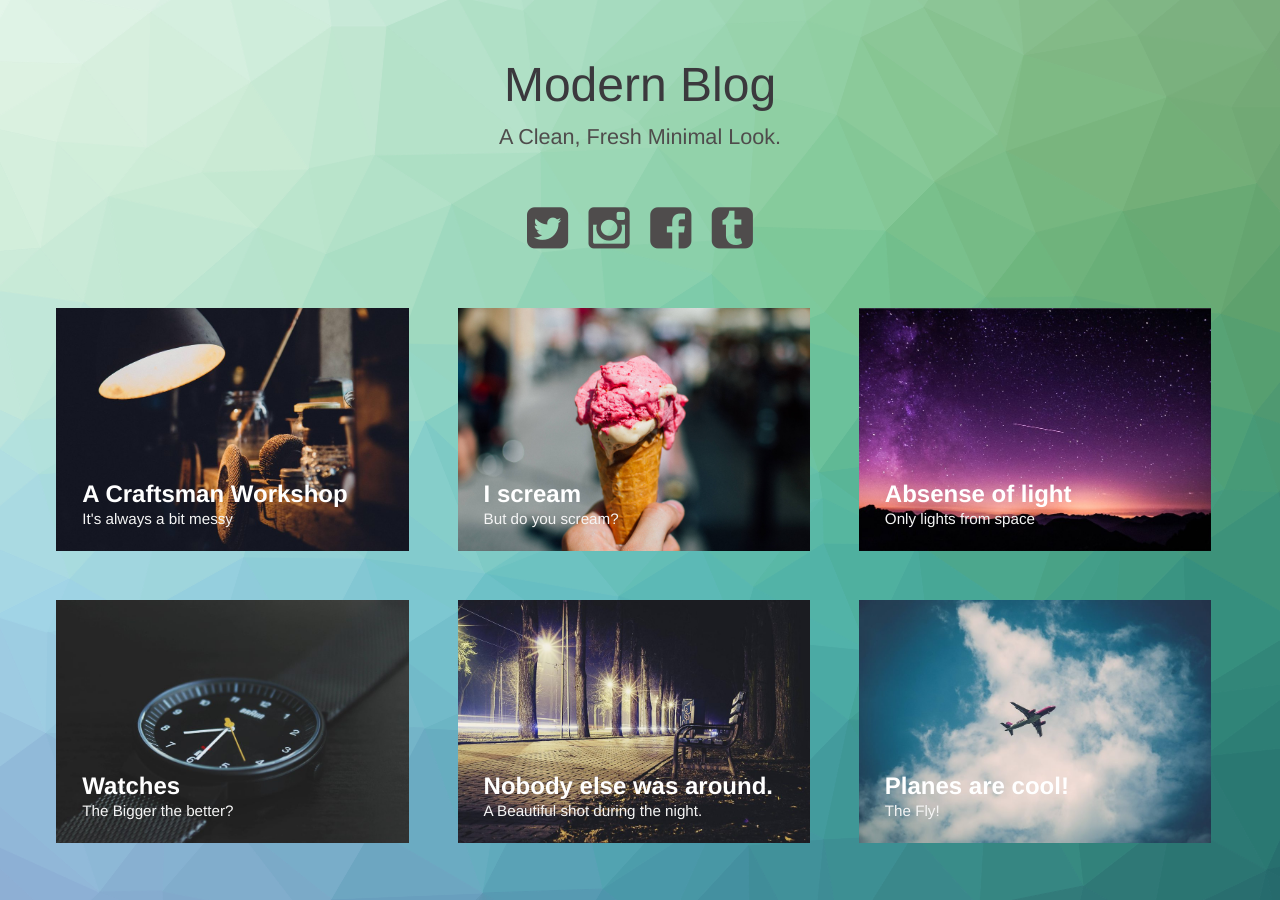
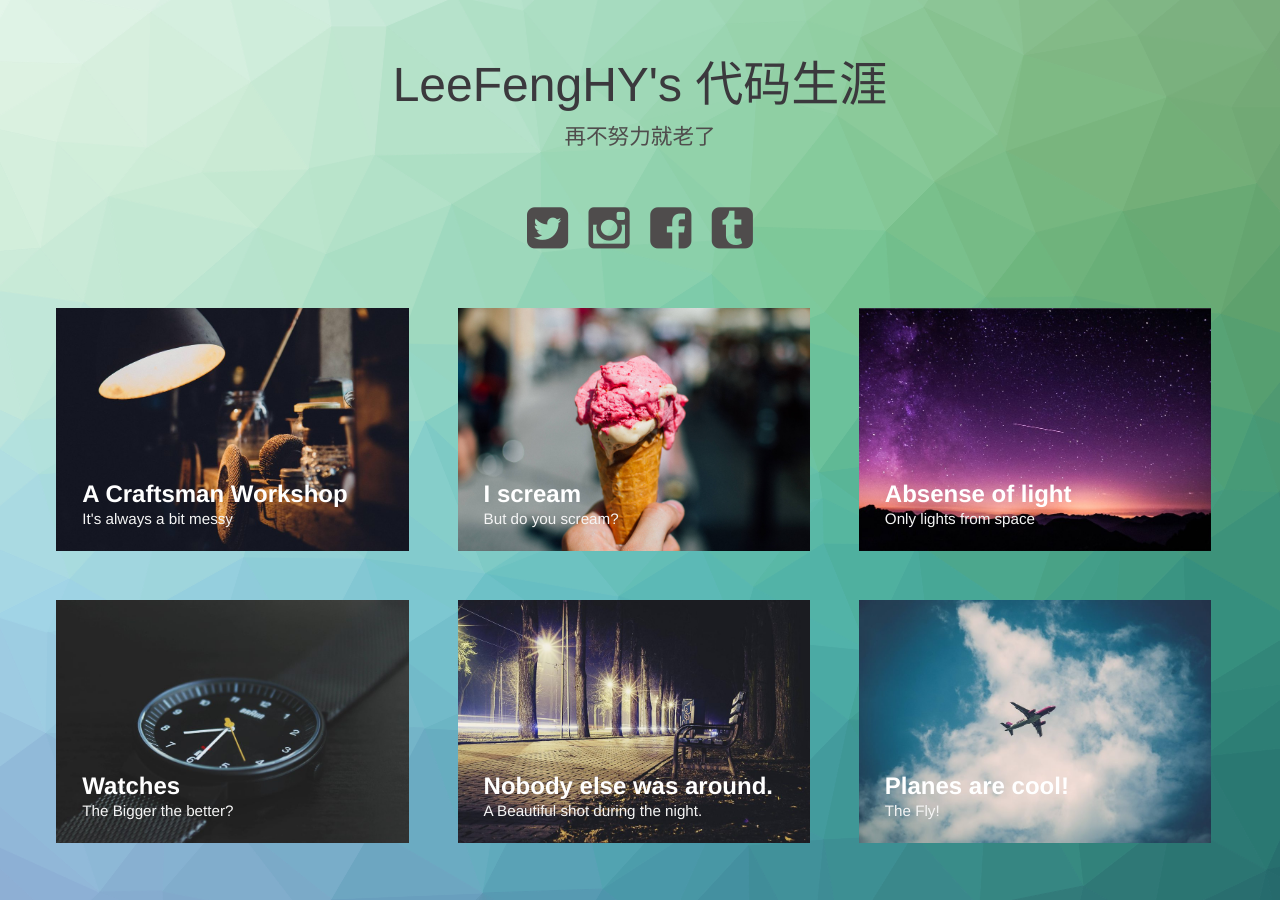
Before and after one commit to LeeFengHY/LeeFengHY.github.io, a Jekyll site: the page built from index.html, in a window 1280 px wide. Built offline with Jekyll 4.4.1, drawn with Linux system fonts in a browser that asks for light colours.

Commit message:
Update index.html

```diff
--- a/index.html
+++ b/index.html
@@ -28,7 +28,7 @@
     <body class="body">
         <div class="container">
             <header class="header">
-                <h1>Modern Blog<span>A Clean, Fresh Minimal Look.</span></h1>
+                <h1>LeeFengHY's 代码生涯<span>再不努力就老了</span></h1>
                 <nav class="links">
                     <a href="#"><i class="fa fa-twitter-square fa-3x"></i></a>
                     <a href="#"><i class="fa fa-instagram fa-3x"></i></a>
```
